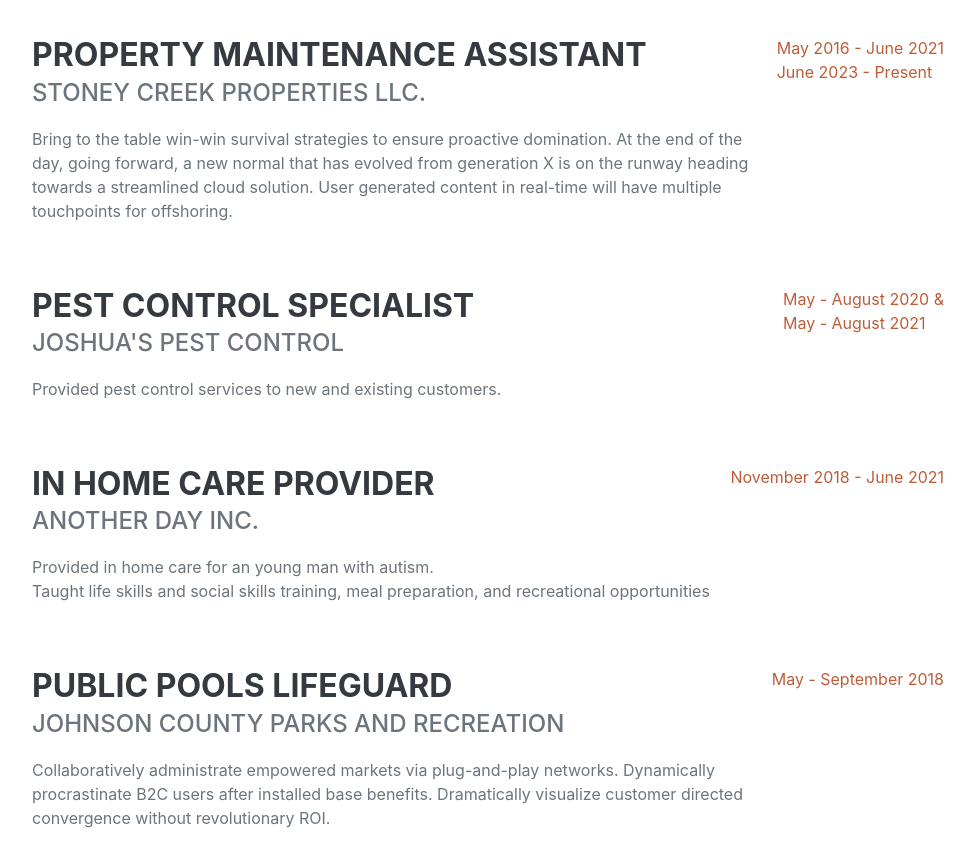
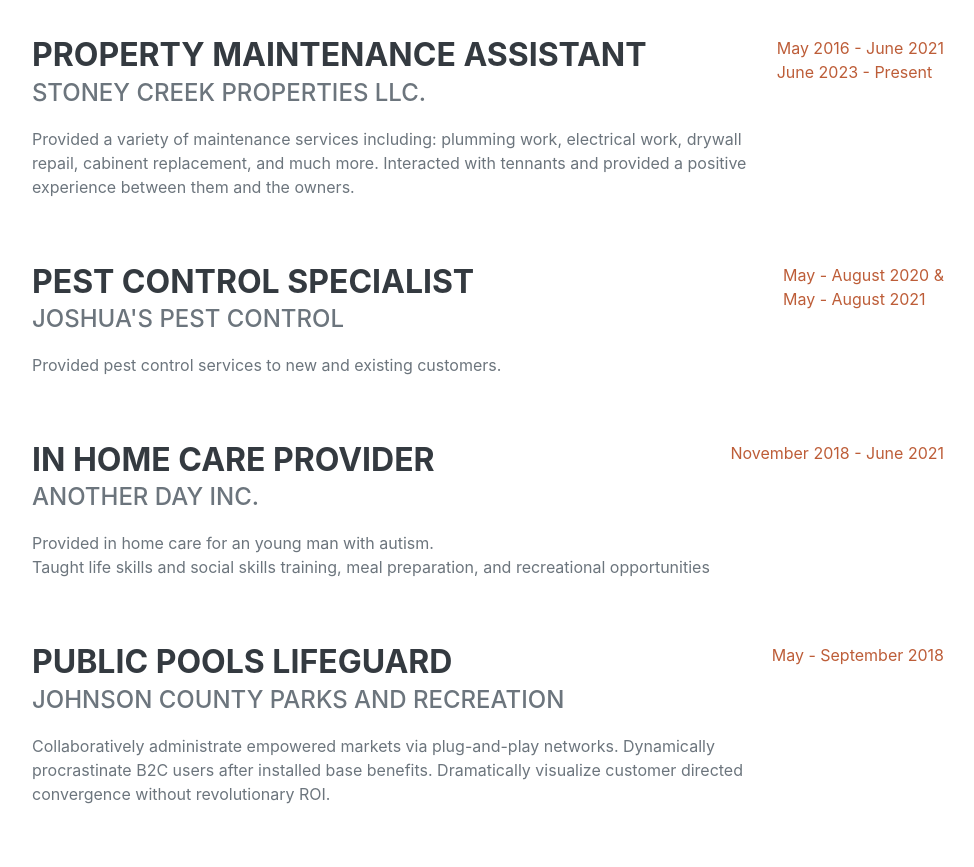
Before and after one commit to sethdavismacdonald/201, a plain HTML site: page index.html in a window 1280 px wide. Shown: the part 960-1827 px from the top of the page, without its empty margins (288-1262 px from the left). Drawn offline with nearby package versions, Linux system fonts and the light colour scheme; a web font is replaced by a local one.

Commit message:
Add files via upload

```diff
--- a/index.html
+++ b/index.html
@@ -142,12 +142,10 @@
               <h3 class="mb-0">Property Maintenance Assistant</h3>
               <div class="subheading mb-3">Stoney Creek Properties LLC.</div>
               <p>
-                Bring to the table win-win survival strategies to ensure
-                proactive domination. At the end of the day, going forward, a
-                new normal that has evolved from generation X is on the runway
-                heading towards a streamlined cloud solution. User generated
-                content in real-time will have multiple touchpoints for
-                offshoring.
+                Provided a variety of maintenance services including: plumming
+                work, electrical work, drywall repail, cabinent replacement, and
+                much more. Interacted with tennants and provided a positive
+                experience between them and the owners.
               </p>
             </div>
             <div class="flex-shrink-0">
```
